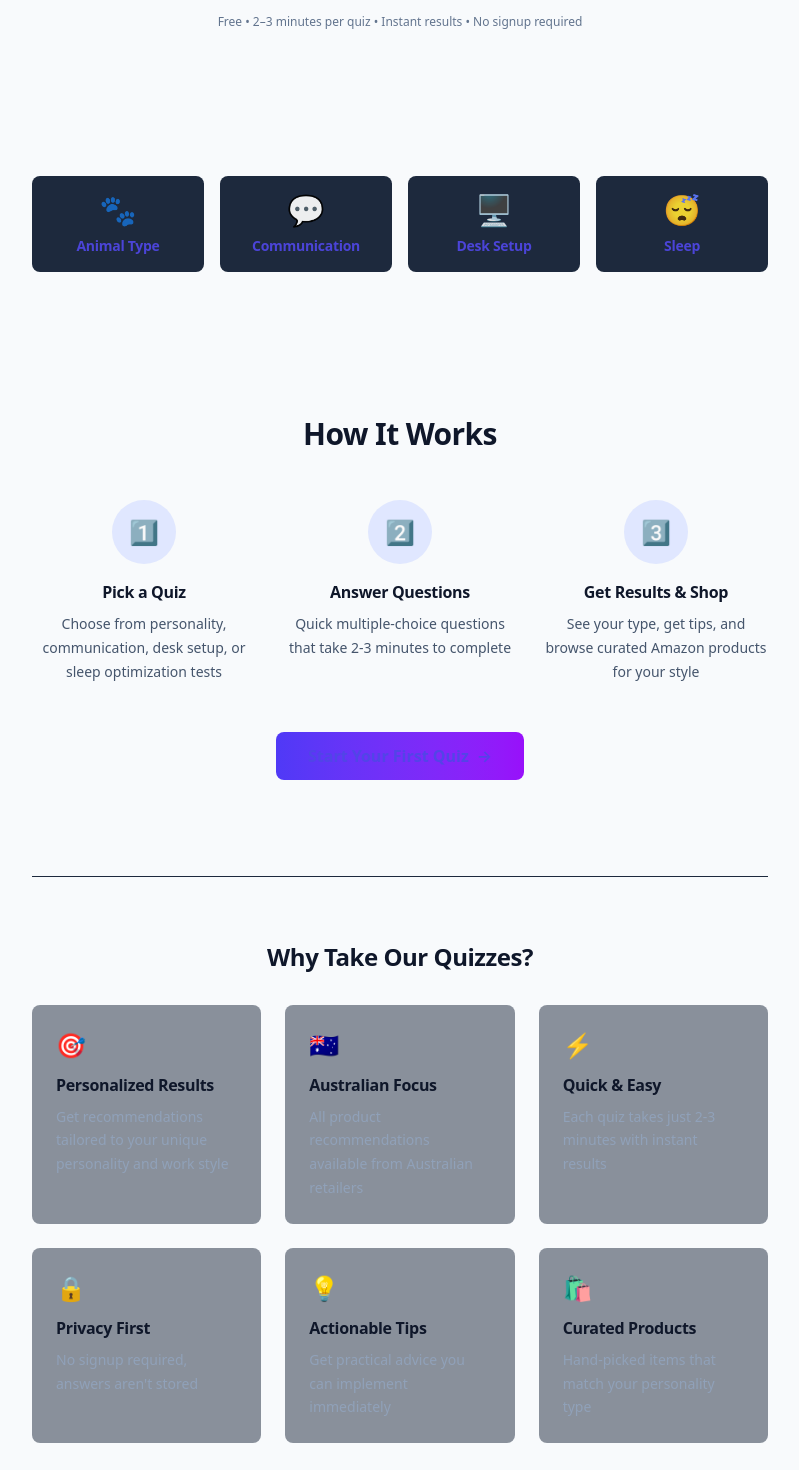
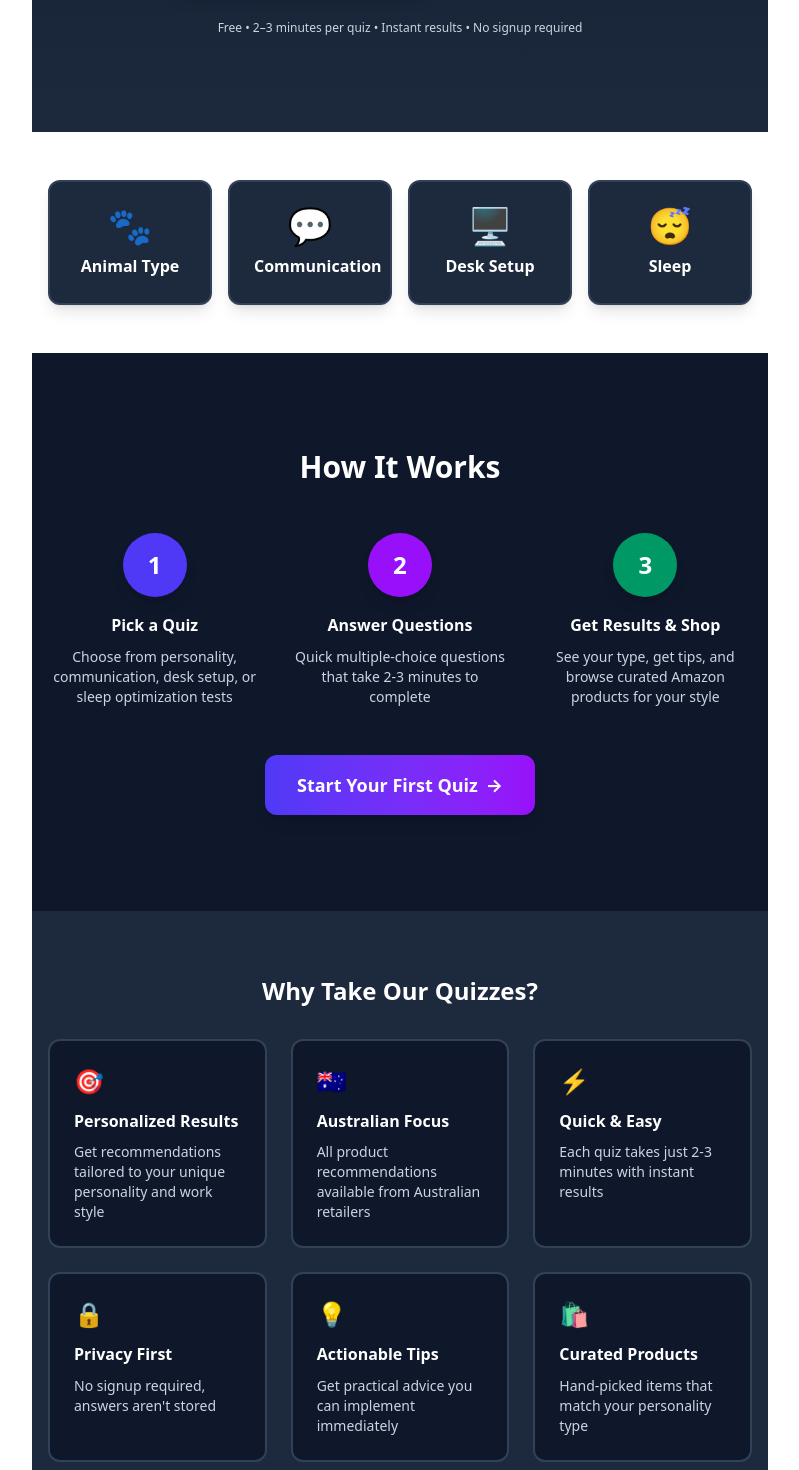
Before and after one commit to gabyzaynoun/quiz-app, a Next.js app: page / in a window 1280 px wide. Shown: the part 580-2050 px from the top of the page, without its empty margins (240-1039 px from the left). Built offline with nearby package versions, Linux system fonts and the light colour scheme; no server answers.

Commit message:
fixed page layout 2

```diff
--- a/src/app/globals.css
+++ b/src/app/globals.css
@@ -1,145 +1,218 @@
-/* src/app/globals.css */
-/* Tailwind (keep this exactly as-is for your setup) */
+/* src/app/globals.css - Updated for better mobile contrast */
 @import "tailwindcss";
 
 /* ---------- THEME TOKENS ---------- */
 :root {
-  --background: #f8fafc;              /* slate-50 */
-  --surface:    #ffffff;               /* card bg */
-  --foreground: #0f172a;               /* slate-900 */
-  --muted:      #64748b;               /* slate-500 */
-  --border:     #e5e7eb;               /* gray-200 */
-  --ring:       #93c5fd;               /* sky-300 */
+  --background: #ffffff;
+  --surface: #f8f9fa;
+  --foreground: #1a1a1a;  /* Darker for better contrast */
+  --muted: #6b7280;
+  --border: #d1d5db;
+  --ring: #6366f1;
 
-  /* Brand / accent */
-  --primary:            #4f46e5;       /* indigo-600 */
+  /* Brand colors with better contrast */
+  --primary: #5b21b6;  /* Darker purple for light mode */
   --primary-foreground: #ffffff;
 
-  /* Radii & shadow */
-  --radius: 16px;
-  --shadow-soft: 0 10px 30px rgba(2, 6, 23, 0.08);
-  --shadow-card: 0 8px 24px rgba(2, 6, 23, 0.06);
+  /* Enhanced shadows for light mode */
+  --shadow-soft: 0 10px 30px rgba(0, 0, 0, 0.1);
+  --shadow-card: 0 4px 6px rgba(0, 0, 0, 0.1);
+  --radius: 12px;
 }
 
+/* Dark mode - keep your existing good contrast */
 @media (prefers-color-scheme: dark) {
   :root {
-    --background: #0b1220;            /* deep slate */
-    --surface:    #0f172a;            /* slate-900 */
-    --foreground: #e5e7eb;            /* gray-200 */
-    --muted:      #a3a3a3;
-    --border:     #1f2937;            /* gray-800 */
-    --ring:       #60a5fa;            /* blue-400 */
-    --primary:    #818cf8;            /* indigo-400 */
+    --background: #0b1220;
+    --surface: #0f172a;
+    --foreground: #e5e7eb;
+    --muted: #9ca3af;
+    --border: #374151;
+    --ring: #818cf8;
+    --primary: #818cf8;
     --primary-foreground: #0b1220;
-    --shadow-soft: 0 10px 30px rgba(0,0,0,0.45);
-    --shadow-card: 0 8px 24px rgba(0,0,0,0.35);
+    --shadow-soft: 0 10px 30px rgba(0,0,0,0.5);
+    --shadow-card: 0 8px 24px rgba(0,0,0,0.4);
+  }
+}
+
+/* Force dark mode on mobile if needed */
+@media (max-width: 768px) {
+  :root {
+    /* Force dark theme on mobile for better visibility */
+    --background: #0f172a !important;
+    --surface: #1e293b !important;
+    --foreground: #f1f5f9 !important;
+    --muted: #94a3b8 !important;
+    --border: #334155 !important;
+    --primary: #818cf8 !important;
+    --primary-foreground: #0f172a !important;
+  }
+
+  body {
+    background: var(--background) !important;
+    color: var(--foreground) !important;
   }
 }
 
 /* ---------- BASE ---------- */
-/* REMOVED: html, body { height: 100%; } - This was conflicting with min-h-dvh */
 html {
   color-scheme: light dark;
-  /* Prevent horizontal scroll */
-  overflow-x: hidden;
+  -webkit-text-size-adjust: 100%;
+  -webkit-tap-highlight-color: transparent;
 }
 
 body {
-  /* Let Tailwind's min-h-dvh handle the height */
   margin: 0;
-  background:
-    radial-gradient(1200px 600px at 10% -10%, color-mix(in oklab, var(--primary) 4%, transparent), transparent 60%),
-    radial-gradient(800px 400px at 100% 0%, color-mix(in oklab, #10b981 4%, transparent), transparent 60%),
-    var(--background);
+  min-height: 100vh;
+  background: var(--background);
   color: var(--foreground);
-  font-family: ui-sans-serif, system-ui, -apple-system, Segoe UI, Roboto, Inter, Helvetica, Arial, "Apple Color Emoji", "Segoe UI Emoji";
+  font-family: system-ui, -apple-system, 'Segoe UI', Roboto, sans-serif;
   -webkit-font-smoothing: antialiased;
   -moz-osx-font-smoothing: grayscale;
-  /* Ensure body takes full width */
-  width: 100%;
+  line-height: 1.6;
 }
 
-/* Improve text defaults a bit */
-p { line-height: 1.7; }
-h1,h2,h3 { letter-spacing: -0.02em; }
+/* ---------- MOBILE SPECIFIC FIXES ---------- */
+@media (max-width: 768px) {
+  /* Better button visibility on mobile */
+  .btn,
+  button,
+  a[href] {
+    min-height: 48px; /* Better touch targets */
+    font-weight: 600;
+    border: 1px solid var(--border);
+  }
 
-/* Selection color */
-::selection {
-  background: color-mix(in oklab, var(--primary) 28%, #0000);
-  color: var(--primary-foreground);
+  /* Ensure gradient text is visible */
+  .gradient-text,
+  [class*="bg-gradient"] {
+    background-clip: text;
+    -webkit-background-clip: text;
+    -webkit-text-fill-color: transparent;
+    font-weight: 800; /* Bolder for better visibility */
+    filter: brightness(1.2);
+  }
+
+  /* Better card contrast on mobile */
+  .card,
+  [class*="bg-slate-800"],
+  [class*="bg-slate-700"] {
+    background: var(--surface) !important;
+    border: 1px solid var(--border);
+    box-shadow: var(--shadow-card);
+  }
+
+  /* Navigation bar fix */
+  header,
+  nav {
+    background: var(--surface);
+    border-bottom: 1px solid var(--border);
+    backdrop-filter: blur(10px);
+    -webkit-backdrop-filter: blur(10px);
+  }
+
+  /* Fix quiz buttons visibility */
+  .quiz-card,
+  [href^="/q/"] {
+    background: var(--surface);
+    border: 2px solid var(--primary);
+    color: var(--foreground);
+    padding: 1rem;
+    border-radius: var(--radius);
+    display: block;
+    transition: all 0.2s;
+  }
+
+  .quiz-card:active,
+  [href^="/q/"]:active {
+    transform: scale(0.98);
+    background: var(--primary);
+    color: var(--primary-foreground);
+  }
+
+  /* Improve text readability */
+  p, span, div {
+    font-size: max(16px, 1rem); /* Prevent zoom on iOS */
+    line-height: 1.6;
+  }
+
+  h1 { font-size: 2rem; }
+  h2 { font-size: 1.5rem; }
+  h3 { font-size: 1.25rem; }
 }
 
-/* Links */
-a { color: color-mix(in oklab, var(--primary) 92%, #0000); text-underline-offset: 3px; }
-a:hover { text-decoration: underline; }
-
-/* ---------- LAYOUT HELPERS ---------- */
+/* ---------- UTILITY CLASSES ---------- */
 .container {
-  max-width: 48rem; /* ~768px */
+  max-width: 48rem;
   margin-inline: auto;
-  padding: 1.5rem;
+  padding: 1rem;
 }
 
-/* ---------- CARDS (nice defaults for your quiz) ---------- */
-.card {
-  background: var(--surface);
-  border: 1px solid var(--border);
+/* Enhanced button styles */
+.btn {
+  display: inline-flex;
+  align-items: center;
+  justify-content: center;
+  padding: 0.75rem 1.5rem;
   border-radius: var(--radius);
-  box-shadow: var(--shadow-card);
+  font-weight: 600;
+  font-size: 1rem;
+  transition: all 0.15s ease;
+  cursor: pointer;
+  text-decoration: none;
+  border: 1px solid transparent;
 }
 
-.card-body { padding: 1.25rem; }
-
-/* ---------- BUTTON BASE (optional: your React Button already applies classes) ---------- */
-.btn {
-  display: inline-flex; align-items: center; justify-content: center;
-  padding: 0.75rem 1rem; border-radius: 12px;
-  font-weight: 600; font-size: 0.95rem; transition: all .15s ease;
-  border: 1px solid transparent;
-}
-.btn:focus-visible { outline: 2px solid var(--ring); outline-offset: 2px; }
-
-/* Variants */
-.btn-primary { background: var(--primary); color: var(--primary-foreground); }
-.btn-primary:hover { filter: brightness(0.95); }
-.btn-outline  { background: var(--surface); color: var(--foreground); border-color: var(--border); }
-.btn-outline:hover { background: color-mix(in oklab, var(--surface) 85%, var(--primary) 15%); }
-
-/* ---------- ANSWER CHOICES (pretty list buttons) ---------- */
-.choice {
-  display: block; width: 100%; text-align: left;
-  background: var(--surface);
-  border: 1px solid var(--border);
-  padding: 0.9rem 1rem; border-radius: 12px;
-  transition: transform .06s ease, background-color .15s ease, border-color .15s ease, box-shadow .15s ease;
-}
-.choice:hover { background: color-mix(in oklab, var(--surface) 92%, var(--primary) 8%); border-color: color-mix(in oklab, var(--border) 70%, var(--primary) 30%); }
-.choice:active { transform: translateY(1px); }
-.choice:focus-visible { outline: 2px solid var(--ring); outline-offset: 2px; }
-
-/* ---------- PROGRESS BAR (used by your component) ---------- */
-.progress {
-  height: 8px; width: 100%; background: #e5e7eb; border-radius: 9999px; overflow: hidden;
-  box-shadow: inset 0 1px 2px rgba(2,6,23,.06);
-}
-.progress__bar {
-  height: 100%; background: var(--primary);
-  transition: width .25s ease; border-radius: inherit;
+.btn-primary {
+  background: var(--primary);
+  color: var(--primary-foreground);
+  border-color: var(--primary);
 }
 
-/* ---------- SCROLLBAR (WebKit browsers) ---------- */
-*::-webkit-scrollbar { width: 10px; height: 10px; }
-*::-webkit-scrollbar-track { background: transparent; }
-*::-webkit-scrollbar-thumb {
-  background: color-mix(in oklab, var(--primary) 35%, #b6b6b6);
-  border-radius: 9999px; border: 2px solid transparent; background-clip: padding-box;
-}
-*::-webkit-scrollbar-thumb:hover {
-  background: color-mix(in oklab, var(--primary) 50%, #a3a3a3);
+.btn-primary:hover {
+  filter: brightness(0.9);
+  transform: translateY(-1px);
 }
 
-/* ---------- FOCUS RING (global safety net) ---------- */
-:where(button, a, input, select, textarea):focus-visible {
+.btn-outline {
+  background: transparent;
+  color: var(--foreground);
+  border-color: var(--border);
+}
+
+.btn-outline:hover {
+  background: var(--surface);
+  border-color: var(--primary);
+}
+
+/* ---------- SCROLLBAR ---------- */
+*::-webkit-scrollbar {
+  width: 10px;
+  height: 10px;
+}
+
+*::-webkit-scrollbar-track {
+  background: var(--background);
+}
+
+*::-webkit-scrollbar-thumb {
+  background: var(--muted);
+  border-radius: 5px;
+}
+
+*::-webkit-scrollbar-thumb:hover {
+  background: var(--primary);
+}
+
+/* ---------- FOCUS STATES ---------- */
+:focus-visible {
   outline: 2px solid var(--ring);
   outline-offset: 2px;
 }
+
+/* ---------- SELECTION ---------- */
+::selection {
+  background: var(--primary);
+  color: var(--primary-foreground);
+}
--- a/src/app/page.tsx
+++ b/src/app/page.tsx
@@ -1,23 +1,27 @@
-// src/app/page.tsx
+// src/app/page.tsx - Mobile-optimized with better contrast
 import Link from "next/link";
 
 export default function Home() {
   return (
     <>
-      {/* Hero Section */}
-      <section className="flex flex-col justify-center py-16 md:py-24">
-        <div className="text-center space-y-6 max-w-3xl mx-auto">
-          <span className="inline-flex items-center gap-2 text-xs font-medium rounded-full border px-3 py-1 bg-white/60 dark:bg-white/10 backdrop-blur">
+      {/* Hero Section with forced dark background on mobile */}
+      <section className="flex flex-col justify-center py-16 md:py-24 bg-gradient-to-b from-slate-900 to-slate-800 dark:from-slate-950 dark:to-slate-900 text-white rounded-b-3xl md:rounded-none">
+        <div className="text-center space-y-6 max-w-3xl mx-auto px-4">
+          <span className="inline-flex items-center gap-2 text-xs font-bold rounded-full border border-white/20 px-3 py-1 bg-white/10 backdrop-blur">
             ✨ New • 4 Personality Tests Available
           </span>
 
-          <h1 className="text-5xl md:text-6xl font-extrabold leading-tight tracking-tight">
-            <span className="bg-gradient-to-r from-indigo-500 via-sky-500 to-emerald-400 bg-clip-text text-transparent">
-              Discover Your Productivity Style
+          <h1 className="text-4xl sm:text-5xl md:text-6xl font-extrabold leading-tight tracking-tight">
+            <span className="bg-gradient-to-r from-blue-400 via-cyan-400 to-emerald-400 bg-clip-text text-transparent drop-shadow-lg">
+              Discover Your
+            </span>
+            <br />
+            <span className="bg-gradient-to-r from-purple-400 via-pink-400 to-blue-400 bg-clip-text text-transparent drop-shadow-lg">
+              Productivity Style
             </span>
           </h1>
 
-          <p className="text-lg text-slate-600 dark:text-slate-300">
+          <p className="text-base sm:text-lg text-slate-200 max-w-2xl mx-auto">
             Take quick personality tests to discover your work style, communication patterns,
             ideal desk setup, and sleep optimization. Get personalized product recommendations
             from Australian retailers.
@@ -26,86 +30,86 @@ export default function Home() {
           <div className="flex flex-col sm:flex-row items-center justify-center gap-3">
             <Link
               href="/q"
-              className="px-8 py-3 bg-indigo-600 hover:bg-indigo-700 text-white rounded-lg font-semibold transition-all hover:scale-105 transform"
+              className="w-full sm:w-auto px-8 py-4 bg-gradient-to-r from-indigo-600 to-purple-600 hover:from-indigo-700 hover:to-purple-700 text-white rounded-xl font-bold text-lg transition-all hover:scale-105 transform shadow-lg"
             >
               Browse All Quizzes →
             </Link>
             <a
               href="#how"
-              className="px-8 py-3 bg-slate-800 hover:bg-slate-700 text-white rounded-lg font-semibold transition-all border border-slate-600"
+              className="w-full sm:w-auto px-8 py-4 bg-white/10 backdrop-blur hover:bg-white/20 text-white rounded-xl font-bold text-lg transition-all border-2 border-white/30"
             >
               How it works
             </a>
           </div>
 
-          <p className="text-xs text-slate-500 dark:text-slate-400">
+          <p className="text-xs text-slate-300">
             Free • 2–3 minutes per quiz • Instant results • No signup required
           </p>
         </div>
       </section>
 
-      {/* Quick Quiz Access */}
-      <section className="py-12">
-        <div className="grid md:grid-cols-4 gap-4 max-w-4xl mx-auto">
+      {/* Quick Quiz Access - High contrast cards */}
+      <section className="py-12 px-4">
+        <div className="grid grid-cols-2 md:grid-cols-4 gap-4 max-w-4xl mx-auto">
           <Link
             href="/q/animal"
-            className="group p-4 bg-slate-800 rounded-lg hover:bg-slate-700 transition-all text-center"
+            className="group p-6 bg-slate-800 dark:bg-slate-900 rounded-xl hover:bg-indigo-600 transition-all text-center shadow-lg border-2 border-slate-700 hover:border-indigo-500"
           >
-            <div className="text-3xl mb-2">🐾</div>
-            <h3 className="font-semibold text-sm group-hover:text-indigo-400">Animal Type</h3>
+            <div className="text-4xl mb-2">🐾</div>
+            <h3 className="font-bold text-white group-hover:text-white">Animal Type</h3>
           </Link>
           <Link
             href="/q/comm"
-            className="group p-4 bg-slate-800 rounded-lg hover:bg-slate-700 transition-all text-center"
+            className="group p-6 bg-slate-800 dark:bg-slate-900 rounded-xl hover:bg-indigo-600 transition-all text-center shadow-lg border-2 border-slate-700 hover:border-indigo-500"
           >
-            <div className="text-3xl mb-2">💬</div>
-            <h3 className="font-semibold text-sm group-hover:text-indigo-400">Communication</h3>
+            <div className="text-4xl mb-2">💬</div>
+            <h3 className="font-bold text-white group-hover:text-white">Communication</h3>
           </Link>
           <Link
             href="/q/desk"
-            className="group p-4 bg-slate-800 rounded-lg hover:bg-slate-700 transition-all text-center"
+            className="group p-6 bg-slate-800 dark:bg-slate-900 rounded-xl hover:bg-indigo-600 transition-all text-center shadow-lg border-2 border-slate-700 hover:border-indigo-500"
           >
-            <div className="text-3xl mb-2">🖥️</div>
-            <h3 className="font-semibold text-sm group-hover:text-indigo-400">Desk Setup</h3>
+            <div className="text-4xl mb-2">🖥️</div>
+            <h3 className="font-bold text-white group-hover:text-white">Desk Setup</h3>
           </Link>
           <Link
             href="/q/sleep"
-            className="group p-4 bg-slate-800 rounded-lg hover:bg-slate-700 transition-all text-center"
+            className="group p-6 bg-slate-800 dark:bg-slate-900 rounded-xl hover:bg-indigo-600 transition-all text-center shadow-lg border-2 border-slate-700 hover:border-indigo-500"
           >
-            <div className="text-3xl mb-2">😴</div>
-            <h3 className="font-semibold text-sm group-hover:text-indigo-400">Sleep</h3>
+            <div className="text-4xl mb-2">😴</div>
+            <h3 className="font-bold text-white group-hover:text-white">Sleep</h3>
           </Link>
         </div>
       </section>
 
-      {/* How it works section */}
-      <section id="how" className="py-16 md:py-24">
+      {/* How it works section with better mobile contrast */}
+      <section id="how" className="py-16 md:py-24 px-4 bg-slate-900 text-white">
         <h2 className="text-3xl font-bold text-center mb-12">How It Works</h2>
         <div className="grid md:grid-cols-3 gap-8 max-w-4xl mx-auto">
           <div className="text-center">
-            <div className="w-16 h-16 mx-auto mb-4 rounded-full bg-indigo-100 dark:bg-indigo-900/30 flex items-center justify-center text-2xl">
-              1️⃣
+            <div className="w-16 h-16 mx-auto mb-4 rounded-full bg-indigo-600 flex items-center justify-center text-2xl font-bold text-white shadow-lg">
+              1
             </div>
-            <h3 className="font-semibold mb-2">Pick a Quiz</h3>
-            <p className="text-sm text-slate-600 dark:text-slate-400">
+            <h3 className="font-bold mb-2 text-white">Pick a Quiz</h3>
+            <p className="text-sm text-slate-300">
               Choose from personality, communication, desk setup, or sleep optimization tests
             </p>
           </div>
           <div className="text-center">
-            <div className="w-16 h-16 mx-auto mb-4 rounded-full bg-indigo-100 dark:bg-indigo-900/30 flex items-center justify-center text-2xl">
-              2️⃣
+            <div className="w-16 h-16 mx-auto mb-4 rounded-full bg-purple-600 flex items-center justify-center text-2xl font-bold text-white shadow-lg">
+              2
             </div>
-            <h3 className="font-semibold mb-2">Answer Questions</h3>
-            <p className="text-sm text-slate-600 dark:text-slate-400">
+            <h3 className="font-bold mb-2 text-white">Answer Questions</h3>
+            <p className="text-sm text-slate-300">
               Quick multiple-choice questions that take 2-3 minutes to complete
             </p>
           </div>
           <div className="text-center">
-            <div className="w-16 h-16 mx-auto mb-4 rounded-full bg-indigo-100 dark:bg-indigo-900/30 flex items-center justify-center text-2xl">
-              3️⃣
+            <div className="w-16 h-16 mx-auto mb-4 rounded-full bg-emerald-600 flex items-center justify-center text-2xl font-bold text-white shadow-lg">
+              3
             </div>
-            <h3 className="font-semibold mb-2">Get Results & Shop</h3>
-            <p className="text-sm text-slate-600 dark:text-slate-400">
+            <h3 className="font-bold mb-2 text-white">Get Results & Shop</h3>
+            <p className="text-sm text-slate-300">
               See your type, get tips, and browse curated Amazon products for your style
             </p>
           </div>
@@ -115,7 +119,7 @@ export default function Home() {
         <div className="text-center mt-12">
           <Link
             href="/q"
-            className="inline-flex items-center gap-2 px-8 py-3 bg-gradient-to-r from-indigo-600 to-purple-600 hover:from-indigo-700 hover:to-purple-700 text-white rounded-lg font-semibold transition-all hover:scale-105 transform"
+            className="inline-flex items-center gap-2 px-8 py-4 bg-gradient-to-r from-indigo-600 to-purple-600 hover:from-indigo-700 hover:to-purple-700 text-white rounded-xl font-bold text-lg transition-all hover:scale-105 transform shadow-lg"
           >
             <span>Start Your First Quiz</span>
             <span>→</span>
@@ -123,39 +127,39 @@ export default function Home() {
         </div>
       </section>
 
-      {/* Features Grid */}
-      <section className="py-16 border-t border-slate-800">
-        <h2 className="text-2xl font-bold text-center mb-8">Why Take Our Quizzes?</h2>
+      {/* Features Grid with dark cards */}
+      <section className="py-16 px-4 bg-slate-800">
+        <h2 className="text-2xl font-bold text-center mb-8 text-white">Why Take Our Quizzes?</h2>
         <div className="grid md:grid-cols-2 lg:grid-cols-3 gap-6 max-w-5xl mx-auto">
-          <div className="bg-slate-800/50 rounded-lg p-6">
+          <div className="bg-slate-900 rounded-xl p-6 border-2 border-slate-700">
             <div className="text-2xl mb-3">🎯</div>
-            <h3 className="font-semibold mb-2">Personalized Results</h3>
-            <p className="text-sm text-slate-400">Get recommendations tailored to your unique personality and work style</p>
+            <h3 className="font-bold mb-2 text-white">Personalized Results</h3>
+            <p className="text-sm text-slate-300">Get recommendations tailored to your unique personality and work style</p>
           </div>
-          <div className="bg-slate-800/50 rounded-lg p-6">
+          <div className="bg-slate-900 rounded-xl p-6 border-2 border-slate-700">
             <div className="text-2xl mb-3">🇦🇺</div>
-            <h3 className="font-semibold mb-2">Australian Focus</h3>
-            <p className="text-sm text-slate-400">All product recommendations available from Australian retailers</p>
+            <h3 className="font-bold mb-2 text-white">Australian Focus</h3>
+            <p className="text-sm text-slate-300">All product recommendations available from Australian retailers</p>
           </div>
-          <div className="bg-slate-800/50 rounded-lg p-6">
+          <div className="bg-slate-900 rounded-xl p-6 border-2 border-slate-700">
             <div className="text-2xl mb-3">⚡</div>
-            <h3 className="font-semibold mb-2">Quick & Easy</h3>
-            <p className="text-sm text-slate-400">Each quiz takes just 2-3 minutes with instant results</p>
+            <h3 className="font-bold mb-2 text-white">Quick & Easy</h3>
+            <p className="text-sm text-slate-300">Each quiz takes just 2-3 minutes with instant results</p>
           </div>
-          <div className="bg-slate-800/50 rounded-lg p-6">
+          <div className="bg-slate-900 rounded-xl p-6 border-2 border-slate-700">
             <div className="text-2xl mb-3">🔒</div>
-            <h3 className="font-semibold mb-2">Privacy First</h3>
-            <p className="text-sm text-slate-400">No signup required, answers aren&apos;t stored</p>
+            <h3 className="font-bold mb-2 text-white">Privacy First</h3>
+            <p className="text-sm text-slate-300">No signup required, answers aren&apos;t stored</p>
           </div>
-          <div className="bg-slate-800/50 rounded-lg p-6">
+          <div className="bg-slate-900 rounded-xl p-6 border-2 border-slate-700">
             <div className="text-2xl mb-3">💡</div>
-            <h3 className="font-semibold mb-2">Actionable Tips</h3>
-            <p className="text-sm text-slate-400">Get practical advice you can implement immediately</p>
+            <h3 className="font-bold mb-2 text-white">Actionable Tips</h3>
+            <p className="text-sm text-slate-300">Get practical advice you can implement immediately</p>
           </div>
-          <div className="bg-slate-800/50 rounded-lg p-6">
+          <div className="bg-slate-900 rounded-xl p-6 border-2 border-slate-700">
             <div className="text-2xl mb-3">🛍️</div>
-            <h3 className="font-semibold mb-2">Curated Products</h3>
-            <p className="text-sm text-slate-400">Hand-picked items that match your personality type</p>
+            <h3 className="font-bold mb-2 text-white">Curated Products</h3>
+            <p className="text-sm text-slate-300">Hand-picked items that match your personality type</p>
           </div>
         </div>
       </section>
```
